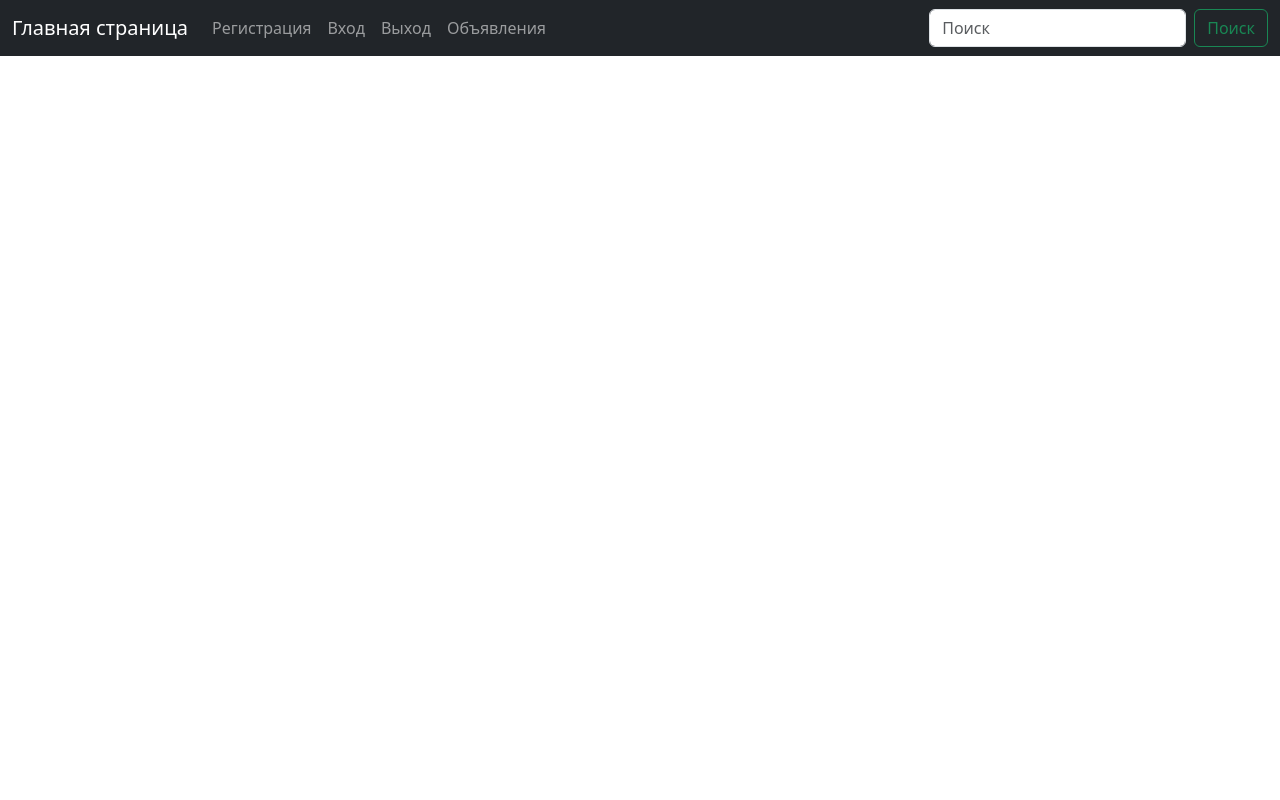
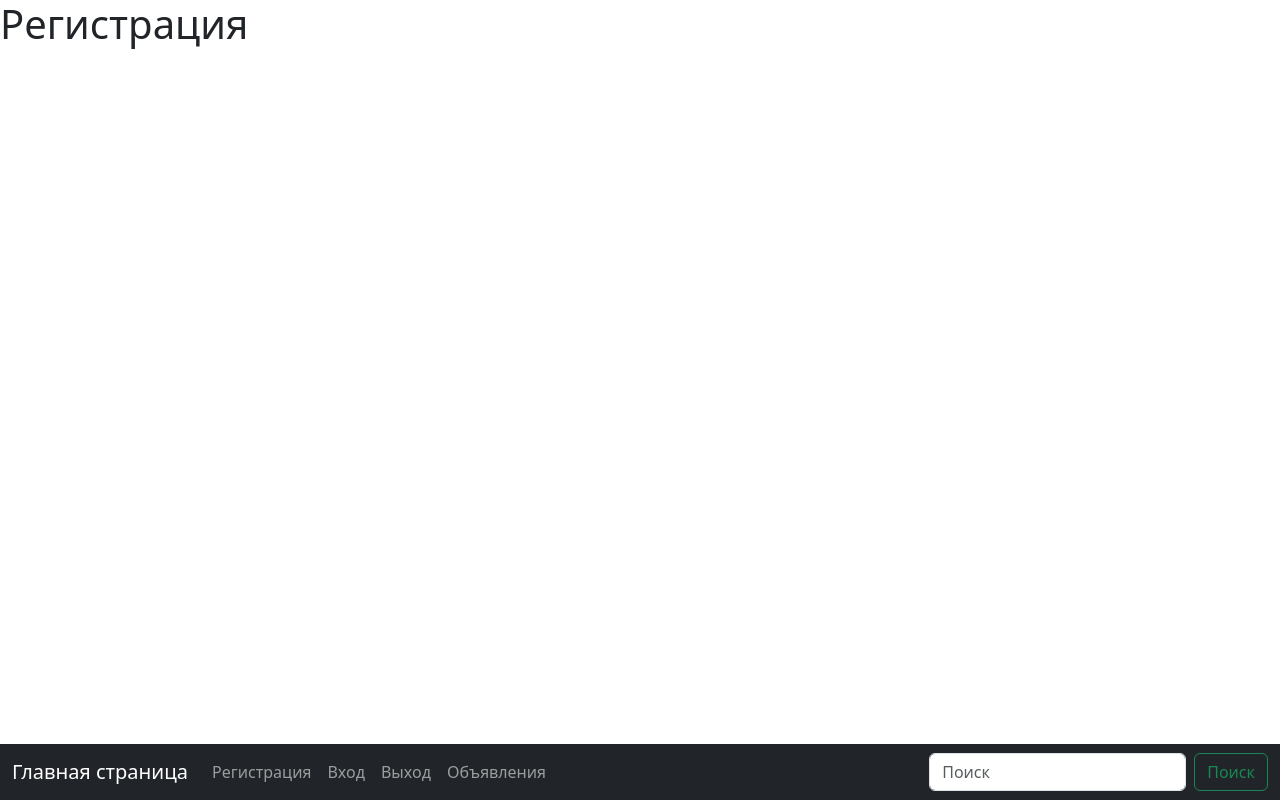
Before and after one commit to SashaLesik/Learn_pyhton_site_clon, a Flask app: template web_app/templates/registration.html in a window 1280 px wide. Run offline with Flask 3, Linux system fonts and the light colour scheme; the template is opened without the code that fills it, so the values that code supplies are empty.

Commit message:
косметические улучшения

```diff
--- a/web_app/templates/base.html
+++ b/web_app/templates/base.html
@@ -161,7 +161,7 @@
 <body>
 {% block body %}{% endblock %}
 
- <nav class="navbar navbar-expand-md navbar-dark fixed-top bg-dark">
+ <nav class="navbar navbar-expand-md navbar-dark fixed-bottom bg-dark">
     <div class="container-fluid">
       <a class="navbar-brand" href="/">Главная страница</a>
       <button class="navbar-toggler collapsed" type="button" data-bs-toggle="collapse" data-bs-target="#navbarCollapse" aria-controls="navbarCollapse" aria-expanded="false" aria-label="Toggle navigation">
--- a/web_app/templates/login.html
+++ b/web_app/templates/login.html
@@ -3,6 +3,7 @@
 Авторизация
 {% endblock %}
 {% block body %}
+<h1>Вход</h1>
 {% with messages = get_flashed_messages() %}
     {% if messages %}
     <div class="alert alert-warning" role="alert">
--- a/web_app/templates/registration.html
+++ b/web_app/templates/registration.html
@@ -3,6 +3,7 @@
 Регистрация
 {% endblock %}
 {% block body %}
+<h1>Регистрация</h1>
 {% with messages = get_flashed_messages() %}
     {% if messages %}
     <div class="alert alert-warning" role="alert">
```
